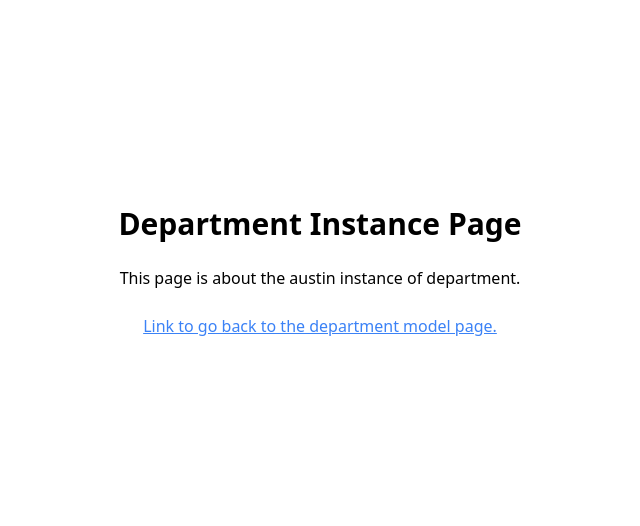
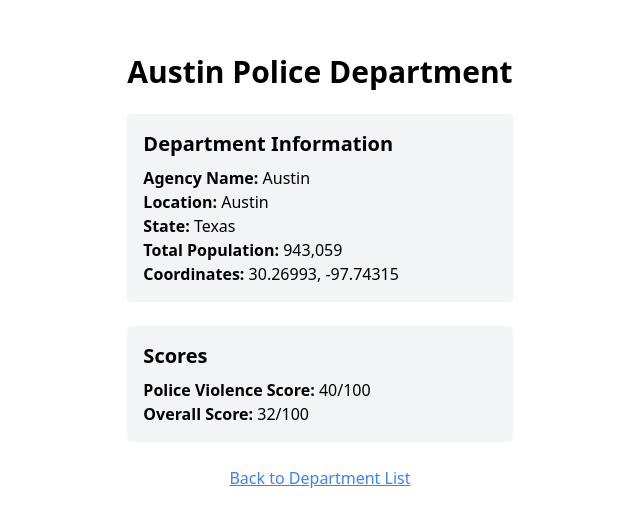
Before and after one commit to gordonworldlee/PoliceIncidents, a Next.js app in the folder justice-watch-frontend/: page /department/austin in a window 1280 px wide. Shown: the part 128-654 px from the top of the page, without its empty margins (320-960 px from the left). Built offline with nearby package versions, Linux system fonts and the light colour scheme.

Commit message:
department model and 3 instances

```diff
--- a/justice-watch-frontend/app/department/[departmentId]/page.tsx
+++ b/justice-watch-frontend/app/department/[departmentId]/page.tsx
@@ -1,26 +1,91 @@
 import Link from "next/link";
+
+interface DepartmentInstance {
+  agency_name: string;
+  location_name: string;
+  state: string;
+  latitude: number;
+  longtitude: number;
+  total_population: number;
+  calc_police_violence_score: number;
+  calc_overall_score: number;
+}
 
 interface DepartmentPageProps {
     params: {
       departmentId: string;
     };
-  }
+}
 
   export default function DepartmentPage({ params }: DepartmentPageProps) {
     const { departmentId } = params;
 
+    const departmentInstances: Record<string, DepartmentInstance> = {
+      dallas: {
+        agency_name: "Dallas",
+        location_name: "Dallas",
+        state: "Texas",
+        latitude: 32.76778,
+        longtitude: -96.79468,
+        total_population: 1278608,
+        calc_police_violence_score: 48,
+        calc_overall_score: 46
+      },
+      houston: {
+        agency_name: "Houston",
+        location_name: "Houston",
+        state: "Texas",
+        latitude: 29.96826,
+        longtitude: -95.36137,
+        total_population: 2297580,
+        calc_police_violence_score: 42,
+        calc_overall_score: 47
+      },
+      austin: {
+        agency_name: "Austin",
+        location_name: "Austin",
+        state: "Texas",
+        latitude: 30.26993,
+        longtitude: -97.74315,
+        total_population: 943059,
+        calc_police_violence_score: 40,
+        calc_overall_score: 32
+      }
+    }
+
+    const departmentInstance = departmentInstances[departmentId];
+
+    if (!departmentInstance) {
+      return <div>Department not found</div>;
+    }
+
     return (
       <div className="flex items-center justify-center min-h-screen">
-        <div className="text-center">
-          <h1 className="text-3xl font-bold">Department Instance Page</h1>
+        <div className="max-w-2xl p-6 text-center">
+          <h1 className="text-3xl font-bold">{departmentInstance.agency_name} Police Department</h1>
           <br />
-          <p>This page is about the {departmentId} instance of department.</p>
-          <br />
-          <p>
+          <div className="text-left space-y-6">
+            <div className="bg-gray-100 p-4 rounded">
+              <h2 className="text-xl font-semibold mb-2">Department Information</h2>
+              <p><strong>Agency Name:</strong> {departmentInstance.agency_name}</p>
+              <p><strong>Location:</strong> {departmentInstance.location_name}</p>
+              <p><strong>State:</strong> {departmentInstance.state}</p>
+              <p><strong>Total Population:</strong> {departmentInstance.total_population.toLocaleString()}</p>
+              <p><strong>Coordinates:</strong> {departmentInstance.latitude}, {departmentInstance.longtitude}</p>
+            </div>
+
+            <div className="bg-gray-100 p-4 rounded">
+              <h2 className="text-xl font-semibold mb-2">Scores</h2>
+              <p><strong>Police Violence Score:</strong> {departmentInstance.calc_police_violence_score}/100</p>
+              <p><strong>Overall Score:</strong> {departmentInstance.calc_overall_score}/100</p>
+            </div>
+          </div>
+
+          <div className="mt-6">
             <Link className="text-blue-500 underline" href="/department">
-              Link to go back to the department model page.
+              Back to Department List
             </Link>
-          </p>
+          </div>
         </div>
       </div>
     );
--- a/justice-watch-frontend/app/department/page.tsx
+++ b/justice-watch-frontend/app/department/page.tsx
@@ -7,18 +7,18 @@ export default function DepartmentModelPage() {
           <h1 className="text-3xl font-bold">Department Model Page</h1>
           <br />
           <p>
-            <Link className="text-blue-500 underline" href="/department/cady">
-              Link to Cady Police Department Scorecard
+            <Link className="text-blue-500 underline" href="/department/dallas">
+              Link to Dallas Police Department Scorecard
             </Link>
           </p>
           <p>
-            <Link className="text-blue-500 underline" href="/department/frisco">
-              Link to Frisco Police Department Scorecard
+            <Link className="text-blue-500 underline" href="/department/houston">
+              Link to Houston Police Department Scorecard
             </Link>
           </p>
           <p>
-            <Link className="text-blue-500 underline" href="/department/plano">
-              Link to Plano Police Department Scorecard
+            <Link className="text-blue-500 underline" href="/department/austin">
+              Link to Austin Police Department Scorecard
             </Link>
           </p>
           <br />
```
Also changed, not shown: 1 other file (tests, documents, lock files or other folders).
